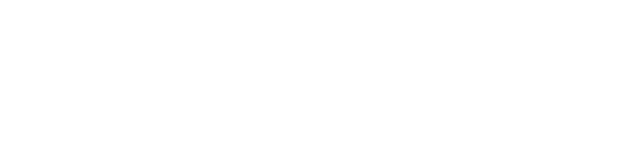
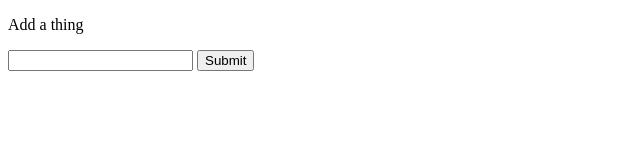
Before and after one commit to WAHouston/GifTastic, a plain HTML site: page index.html in a window 1280 px wide. Shown: the whole page, without its empty margins (0-640 px from the left). Drawn offline with Linux system fonts and the light colour scheme.

Commit message:
added anchors, input form and submit button

```diff
--- a/index.html
+++ b/index.html
@@ -7,6 +7,12 @@
     <title>Document</title>
 </head>
 <body>
-
+    <div id="button-anchor"></div>
+    <form>
+        <p>Add a thing</p>
+        <input type="text">
+        <input type="submit">
+    </form>
+    <div id="gif-anchor"></div>
 </body>
 </html>
```
